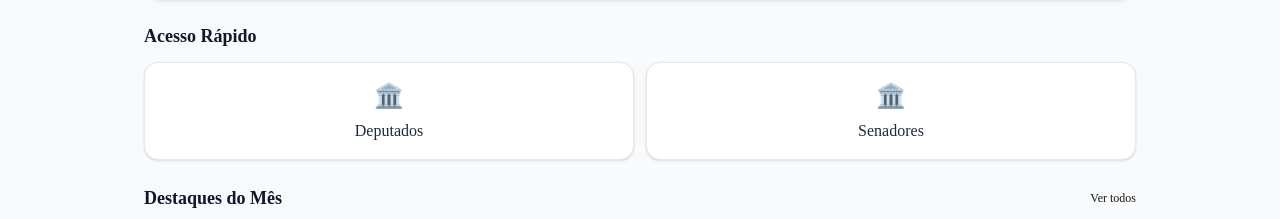
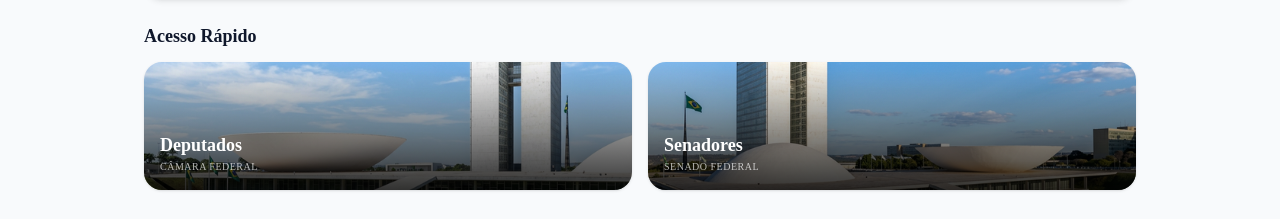
Before and after one commit to lsantosnet-dot/lupaEleitoral, a Next.js app: page / in a window 1280 px wide. Shown: the part 239-458 px from the top of the page. Built offline with nearby package versions, Linux system fonts and the light colour scheme; no server answers; the database is empty.

Commit message:
Ajuste nas imagens do senado e camara

```diff
--- a/src/app/page.tsx
+++ b/src/app/page.tsx
@@ -26,14 +26,35 @@ export default async function Home() {
       {/* Acesso Rápido */}
       <section>
         <h2 className="text-lg font-semibold mb-3">Acesso Rápido</h2>
-        <div className="grid grid-cols-2 gap-3">
-          <Link href="/explorar?cargo=deputado" className="bg-white border border-slate-200 rounded-xl p-4 flex flex-col justify-center items-center gap-2 shadow-sm hover:border-primary transition-colors">
-            <span className="text-2xl font-serif">🏛️</span>
-            <span className="font-medium text-slate-800">Deputados</span>
+        <div className="grid grid-cols-2 gap-4">
+          <Link
+            href="/explorar?cargo=deputado"
+            className="group relative h-32 overflow-hidden rounded-2xl shadow-sm hover:shadow-md transition-all active:scale-[0.98]"
+          >
+            <img
+              src="/images/camara.png"
+              alt="Câmara dos Deputados"
+              className="absolute inset-0 w-full h-full object-cover transition-transform duration-500 group-hover:scale-110"
+            />
+            <div className="absolute inset-0 bg-gradient-to-t from-black/80 via-black/40 to-transparent flex flex-col justify-end p-4">
+              <span className="text-white font-bold text-lg">Deputados</span>
+              <span className="text-white/70 text-[10px] uppercase tracking-wider font-medium">Câmara Federal</span>
+            </div>
           </Link>
-          <Link href="/explorar?cargo=senador" className="bg-white border border-slate-200 rounded-xl p-4 flex flex-col justify-center items-center gap-2 shadow-sm hover:border-primary transition-colors">
-            <span className="text-2xl font-serif">🏛️</span>
-            <span className="font-medium text-slate-800">Senadores</span>
+
+          <Link
+            href="/explorar?cargo=senador"
+            className="group relative h-32 overflow-hidden rounded-2xl shadow-sm hover:shadow-md transition-all active:scale-[0.98]"
+          >
+            <img
+              src="/images/senado.png"
+              alt="Senado Federal"
+              className="absolute inset-0 w-full h-full object-cover transition-transform duration-500 group-hover:scale-110"
+            />
+            <div className="absolute inset-0 bg-gradient-to-t from-black/80 via-black/40 to-transparent flex flex-col justify-end p-4">
+              <span className="text-white font-bold text-lg">Senadores</span>
+              <span className="text-white/70 text-[10px] uppercase tracking-wider font-medium">Senado Federal</span>
+            </div>
           </Link>
         </div>
       </section>
```
Also changed, not shown: public/images/camara.png (added), public/images/senado.png (added).
